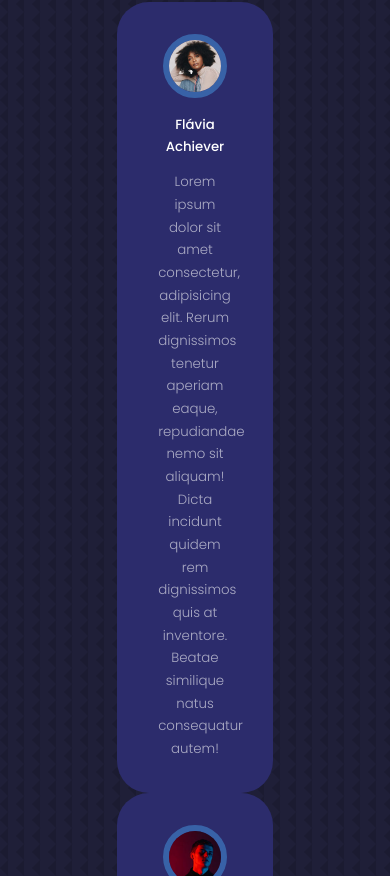
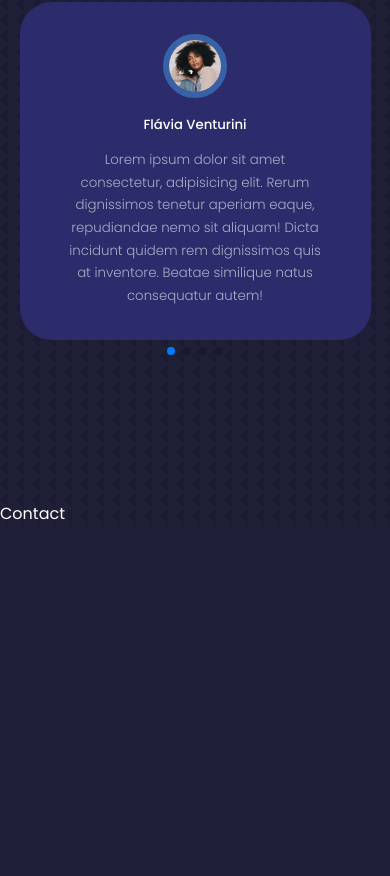
Before and after one commit to adsMichel/rcportfoli, a React (Vite) app: page / in a window 390 px wide. Shown: the part 7908-8784 px from the top of the page. After the commit the page ends 8435 px from the top, so only its background shows below. Built offline with nearby package versions, Linux system fonts and the light colour scheme; the HTML template or start-up script is replaced by a standard one.

Commit message:
add swiper testimonials

```diff
--- a/package.json
+++ b/package.json
@@ -12,7 +12,8 @@
   "dependencies": {
     "react": "^18.2.0",
     "react-dom": "^18.2.0",
-    "react-icons": "^5.0.1"
+    "react-icons": "^5.0.1",
+    "swiper": "^11.0.5"
   },
   "devDependencies": {
     "@types/react": "^18.2.43",
--- a/src/components/testimonials/Testimonials.jsx
+++ b/src/components/testimonials/Testimonials.jsx
@@ -1,9 +1,41 @@
 import React from 'react'
 import './testimonials.css'
-import AVTR1 from '../../assets/avatar1.jpg'
-import AVTR2 from '../../assets/avatar2.jpg'
-import AVTR3 from '../../assets/avatar3.jpg'
-import AVTR4 from '../../assets/avatar4.jpg'
+import AVT1 from '../../assets/avatar1.jpg'
+import AVT2 from '../../assets/avatar2.jpg'
+import AVT3 from '../../assets/avatar3.jpg'
+import AVT4 from '../../assets/avatar4.jpg'
+
+// import Swiper core and required modules
+import { Pagination } from 'swiper/modules';
+
+import { Swiper, SwiperSlide } from 'swiper/react';
+
+// Import Swiper styles
+import 'swiper/css';
+import 'swiper/css/pagination';
+
+const data = [
+  {
+    avatar: AVT1,
+    nome: 'Flávia Venturini',
+    review: 'Lorem ipsum dolor sit amet consectetur, adipisicing elit. Rerum dignissimos tenetur aperiam eaque, repudiandae nemo sit aliquam! Dicta incidunt quidem rem dignissimos quis at inventore. Beatae similique natus consequatur autem!'
+  },
+  {
+    avatar: AVT2,
+    nome: 'Eliano Mundim',
+    review: 'Lorem ipsum dolor sit amet consectetur, adipisicing elit. Rerum dignissimos tenetur aperiam eaque, repudiandae nemo sit aliquam! Dicta incidunt quidem rem dignissimos quis at inventore. Beatae similique natus consequatur autem!'
+  },
+  {
+    avatar: AVT3,
+    nome: 'Diego Nogueira',
+    review: 'Lorem ipsum dolor sit amet consectetur, adipisicing elit. Rerum dignissimos tenetur aperiam eaque, repudiandae nemo sit aliquam! Dicta incidunt quidem rem dignissimos quis at inventore. Beatae similique natus consequatur autem!'
+  },
+  {
+    avatar: AVT4,
+    nome: 'Marília Chaves',
+    review: 'Lorem ipsum dolor sit amet consectetur, adipisicing elit. Rerum dignissimos tenetur aperiam eaque, repudiandae nemo sit aliquam! Dicta incidunt quidem rem dignissimos quis at inventore. Beatae similique natus consequatur autem!'
+  }
+]
 
 const Testimonials = () => {
   return (
@@ -11,44 +43,26 @@ const Testimonials = () => {
       <h5>Avaliações dos clientes</h5>
       <h2>Avaliações</h2>
 
-      <div className='container testimonials__container'>
-        <article className="testimonial">
-          <div className="client__avatar">
-            <img src={AVTR1} alt="Avatar One" />
-          </div>
-            <h5 className='client__name'>Flávia Achiever</h5>
-            <small className='client__review'>
-              Lorem ipsum dolor sit amet consectetur, adipisicing elit. Rerum dignissimos tenetur aperiam eaque, repudiandae nemo sit aliquam! Dicta incidunt quidem rem dignissimos quis at inventore. Beatae similique natus consequatur autem!
-            </small>
-        </article>
-        <article className="testimonial">
-          <div className="client__avatar">
-            <img src={AVTR2} alt="Avatar Two" />
-          </div>
-            <h5 className='client__name'>Eliano Mundim</h5>
-            <small className='client__review'>
-              Lorem ipsum dolor sit amet consectetur, adipisicing elit. Rerum dignissimos tenetur aperiam eaque, repudiandae nemo sit aliquam! Dicta incidunt quidem rem dignissimos quis at inventore. Beatae similique natus consequatur autem!
-            </small>
-        </article>
-        <article className="testimonial">
-          <div className="client__avatar">
-            <img src={AVTR3} alt="Avatar Three" />
-          </div>
-            <h5 className='client__name'>Arthur Nogueira</h5>
-            <small className='client__review'>
-              Lorem ipsum dolor sit amet consectetur, adipisicing elit. Rerum dignissimos tenetur aperiam eaque, repudiandae nemo sit aliquam! Dicta incidunt quidem rem dignissimos quis at inventore. Beatae similique natus consequatur autem!
-            </small>
-        </article>
-        <article className="testimonial">
-          <div className="client__avatar">
-            <img src={AVTR4} alt="Avatar Four" />
-          </div>
-            <h5 className='client__name'>Marcela Guimarães</h5>
-            <small className='client__review'>
-              Lorem ipsum dolor sit amet consectetur, adipisicing elit. Rerum dignissimos tenetur aperiam eaque, repudiandae nemo sit aliquam! Dicta incidunt quidem rem dignissimos quis at inventore. Beatae similique natus consequatur autem!
-            </small>
-        </article>
-      </div>
+      <Swiper className='container testimonials__container'
+      // install Swiper modules
+      modules={[Pagination]}
+      spaceBetween={40}
+      slidesPerView={1}
+      pagination={{ clickable: true }}
+      >
+        {data.map(({avatar, nome, review}, index) => {
+          return (
+            <SwiperSlide key={index} className='testimonial'>
+              <div className="client__avatar">
+                <img src={avatar} />
+              </div>
+              <h5 className='client__name'>{nome}</h5>
+              <small className='client__review'>{review}</small>
+            </SwiperSlide>
+          )
+        })
+      }
+      </Swiper>
     </section>
   )
 }
--- a/src/components/testimonials/testimonials.css
+++ b/src/components/testimonials/testimonials.css
@@ -1,5 +1,6 @@
 .container.testimonials__container {
     width: 40%;
+    padding-bottom: 2rem;
 }
 
 .client__avatar {
@@ -26,3 +27,25 @@
     width: 80%;
     margin: 0.8rem auto 0;
 }
+
+.swiper-pagination-clickable .swiper-pagination-bullets {
+    background: var(--color-primary);
+}
+
+@media screen and (max-width: 1024px) {
+    .container.testimonials__container {
+        width: 60%;
+    }
+}
+
+/* Media Queries (Small Devices) */
+
+@media screen and (max-width: 600px) {
+    .container.testimonials__container {
+        width: var(--container-width-sm);
+    }
+
+    .client__review {
+        width: var(--container-width-sm);
+    }
+}
```
Also changed, not shown: 1 other file (tests, documents, lock files or other folders).
